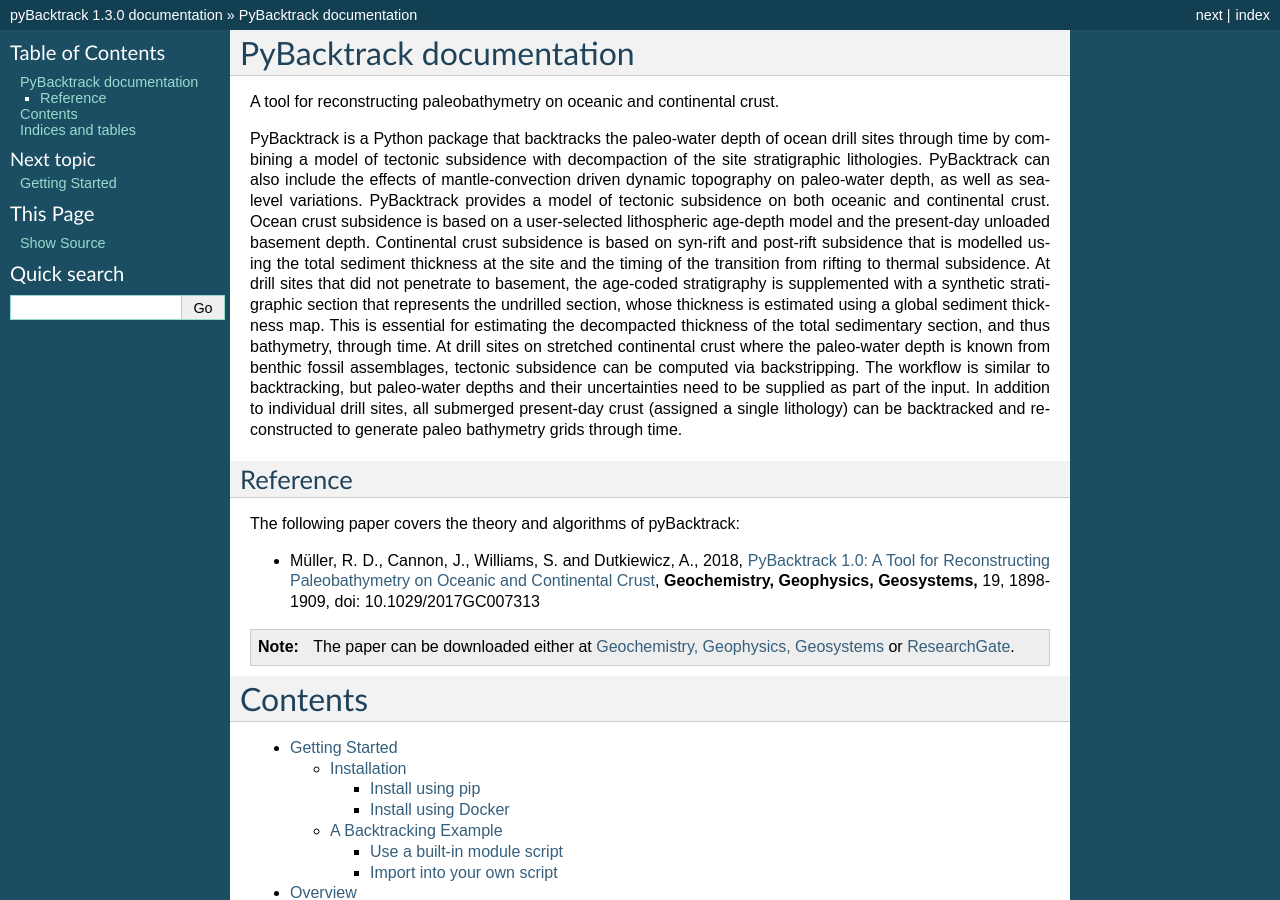
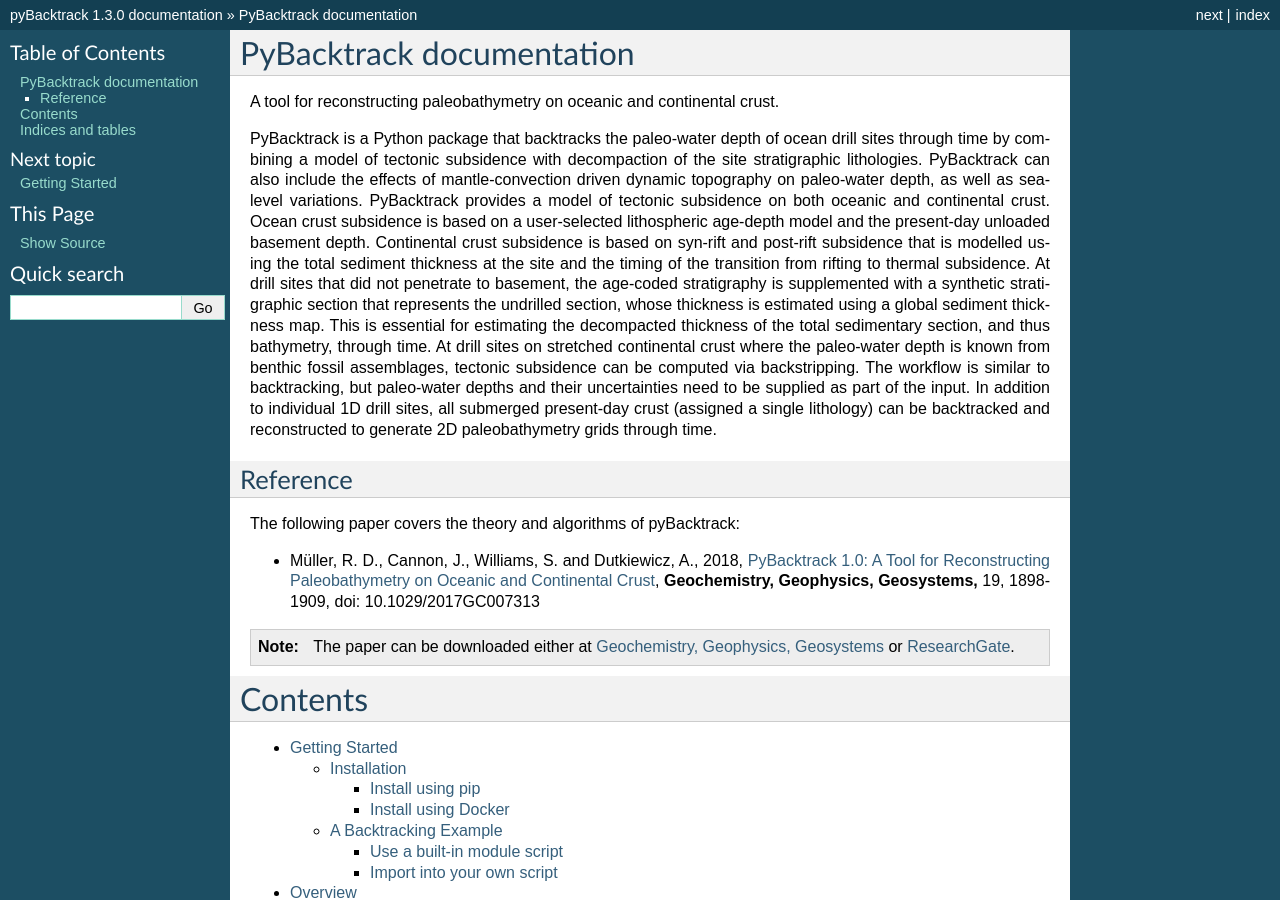
Before and after one commit to EarthByte/pyBacktrack, a Sphinx documentation site: the page built from docs/index.rst, in a window 1280 px wide and 900 px high. Built offline with Sphinx 7.4.7, drawn with Linux system fonts in a browser that asks for light colours.

Commit message:
Note drill sites are 1D and paleobathymetry grids are 2D.

```diff
--- a/README.rst
+++ b/README.rst
@@ -22,8 +22,8 @@
 At drill sites on stretched continental crust where the paleo-water depth is known from benthic fossil assemblages,
 tectonic subsidence can be computed via backstripping. The workflow is similar to backtracking, but paleo-water depths and
 their uncertainties need to be supplied as part of the input.
-In addition to individual drill sites, all submerged present-day crust (assigned a single lithology) can be backtracked and reconstructed to
-generate paleo bathymetry grids through time.
+In addition to individual 1D drill sites, all submerged present-day crust (assigned a single lithology) can be backtracked and reconstructed to
+generate 2D paleobathymetry grids through time.
 
 Documentation
 -------------
--- a/docs/index.rst
+++ b/docs/index.rst
@@ -23,8 +23,8 @@
 At drill sites on stretched continental crust where the paleo-water depth is known from benthic fossil assemblages,
 tectonic subsidence can be computed via backstripping. The workflow is similar to backtracking, but paleo-water depths and
 their uncertainties need to be supplied as part of the input.
-In addition to individual drill sites, all submerged present-day crust (assigned a single lithology) can be backtracked and reconstructed to
-generate paleo bathymetry grids through time.
+In addition to individual 1D drill sites, all submerged present-day crust (assigned a single lithology) can be backtracked and reconstructed to
+generate 2D paleobathymetry grids through time.
 
 Reference
 ---------
```
